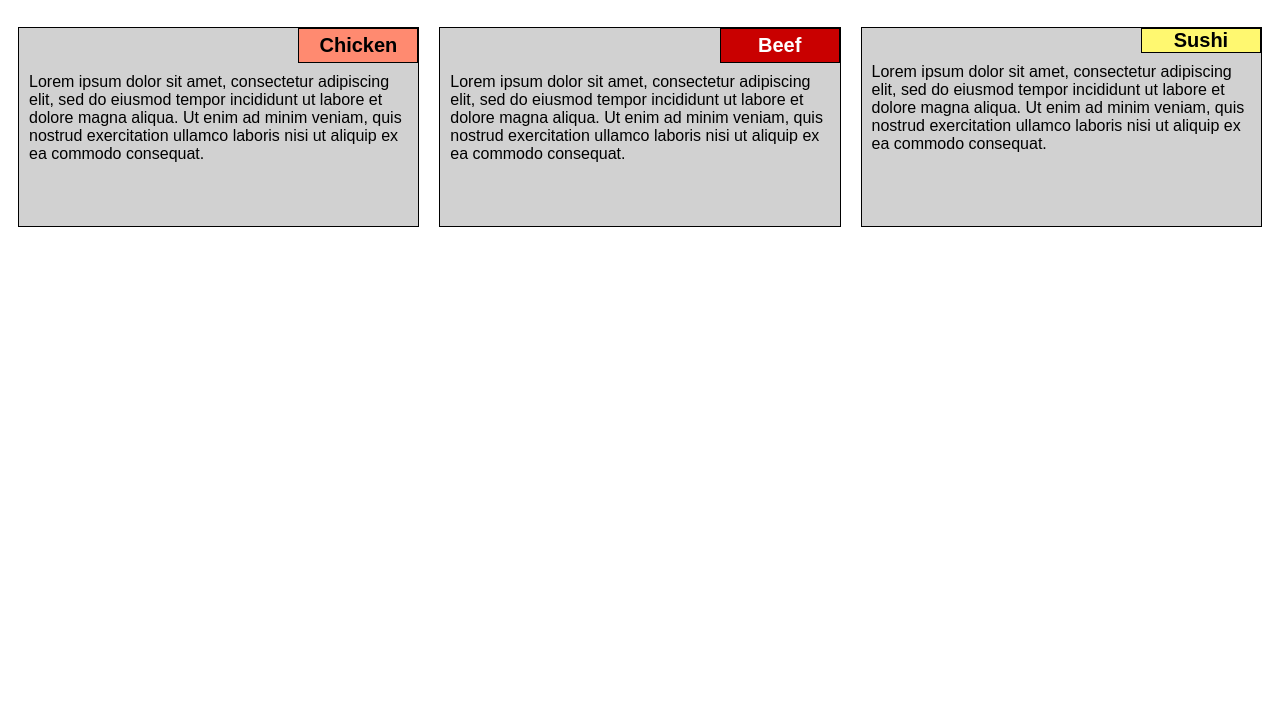
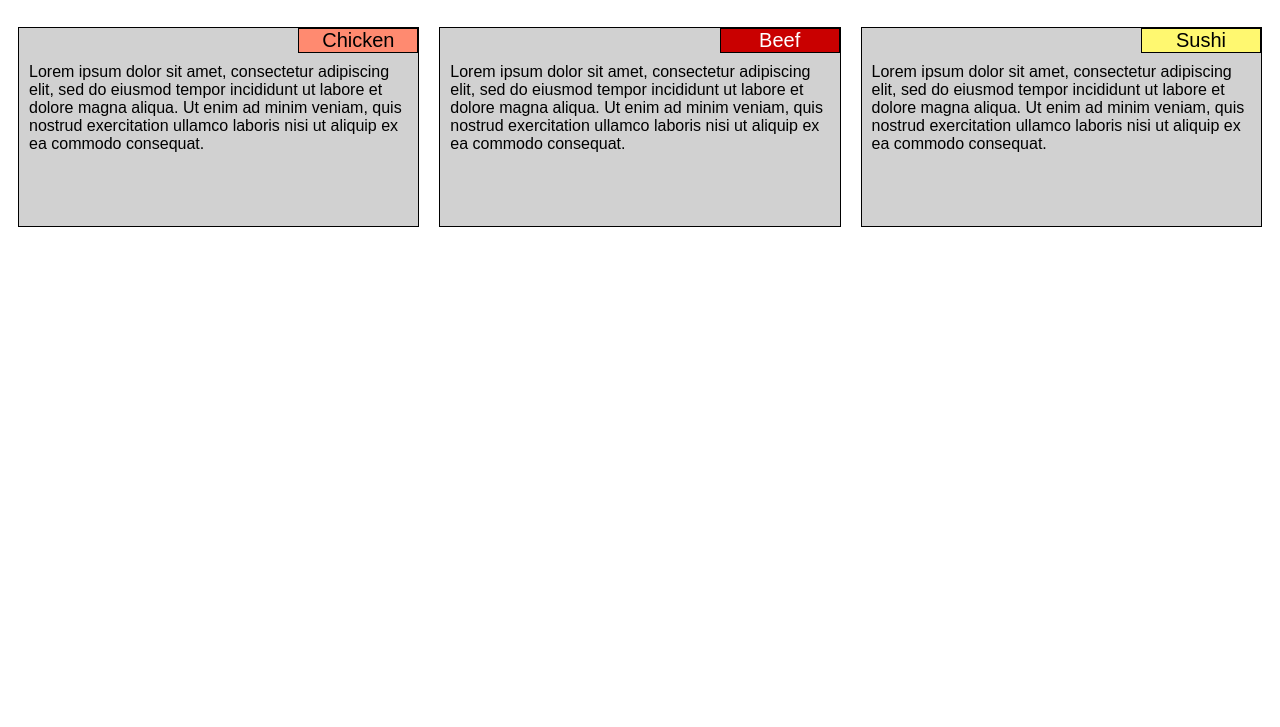
Before and after one commit to iiellell/coursera, a plain HTML site: page index.html in a window 1280 px wide. Shown: the part 73-800 px from the top of the page. Drawn offline with Linux system fonts and the light colour scheme.

Commit message:
Update style.css

```diff
--- a/css/style.css
+++ b/css/style.css
@@ -48,11 +48,9 @@ section {
   text-align: center;
   width: 30%;
   margin-left: 70%;
-  font-weight: bold;
   font-size: 125%;
   margin-bottom: 0;
   margin-top: 0;
-  padding: 5px;
   background-color: #ff8a70;
 }
 
@@ -61,11 +59,9 @@ section {
   text-align: center;
   width: 30%;
   margin-left: 70%;
-  font-weight: bold;
   font-size: 125%;
   margin-bottom: 0;
   margin-top: 0;
-  padding: 5px;
   background-color: #c90000;
   color: white;
 }
@@ -75,7 +71,6 @@ section {
   text-align: center;
   width: 30%;
   margin-left: 70%;
-  font-weight: bold;
   font-size: 125%;
   margin-bottom: 0;
   margin-top: 0;
```
